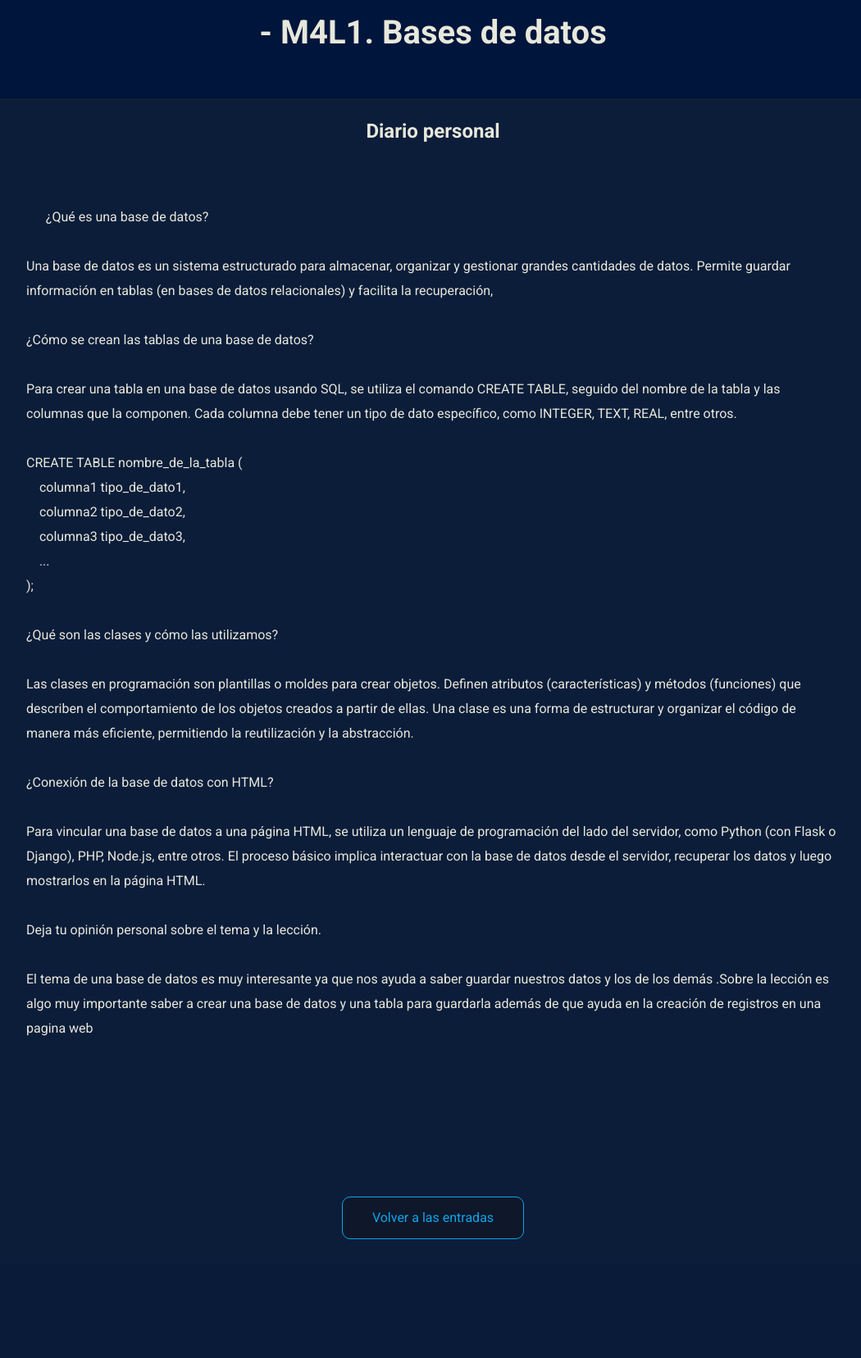
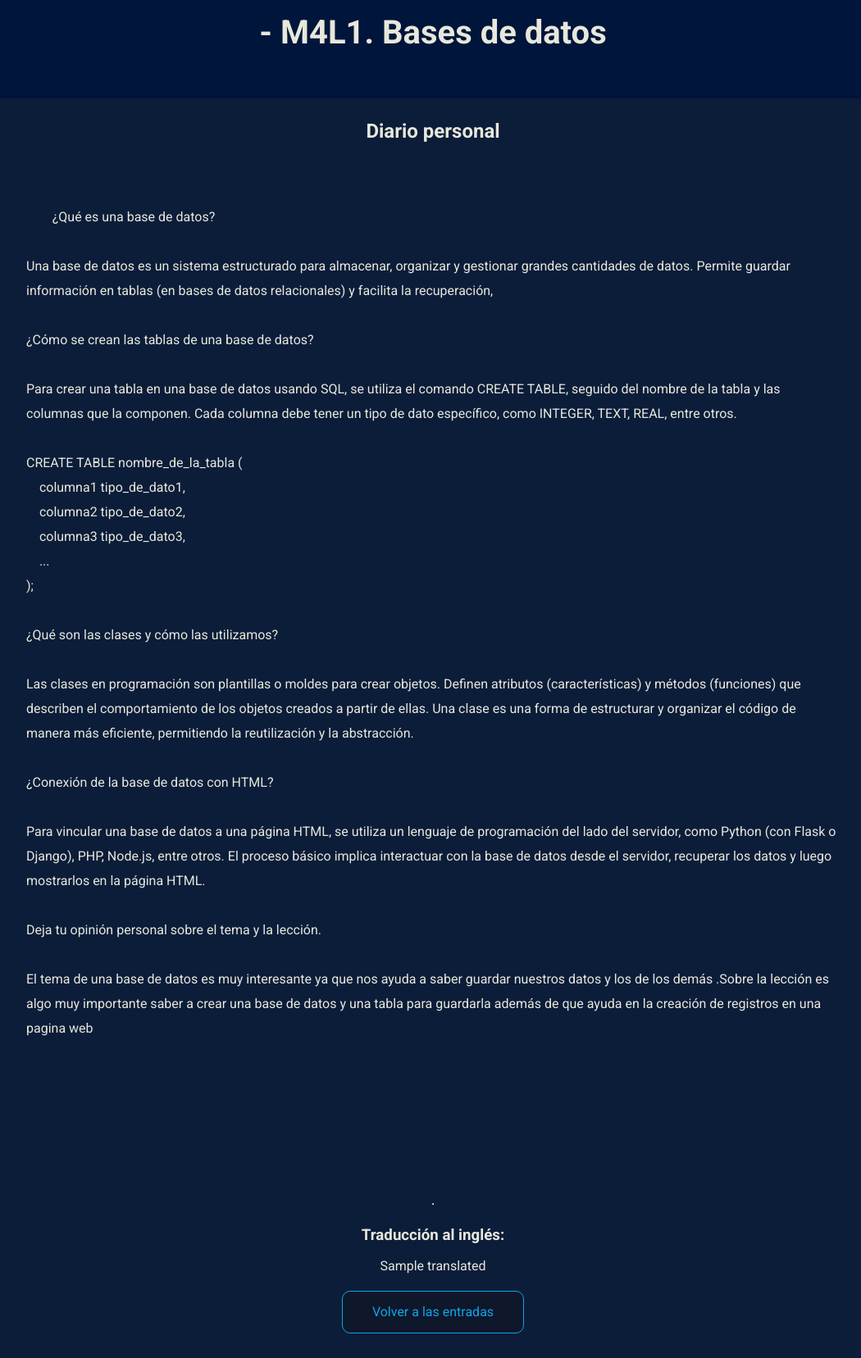
Before and after one commit to Fedetupanaaa/diary-esp-main, a Flask app: template templates/card.html in a window 1280 px wide. Shown: the part 70-1727 px from the top of the page at 82% size, without its empty margins (112-1162 px from the left). Before the commit the page ends 1582 px from the top, so only its background shows below. Run offline with Flask 3, Linux system fonts and the light colour scheme; the template is opened without the code that fills it: values that come from a table or form of the project are taken from there, most other values are stand-ins (such as "Sample title", 1, 10 or a date in 2020).

Commit message:
Update card.html

```diff
--- a/templates/card.html
+++ b/templates/card.html
@@ -8,7 +8,7 @@
   >
   <meta http-equiv="X-UA-Compatible" content="ie=edge">
   <link rel="stylesheet" href="../static/css/style.css">
-  <title>La biblioteca del programador</title>
+  <title>La biblioteca</title>
 </head>
 <body>
   <header class="header">
@@ -18,22 +18,32 @@
           <a href="">
             <img src="../static/img/login.svg" alt="login" width="20" height="20">
           </a>
+        </li>
     </ul>
   </header>
   <main class="main">
     {% block content %}
-    <h1 class="main__title">{{card.title}}</h1>
+    <h1 class="main__title">{{ card.title }}</h1>
     <div class="main__block">
-      <h2 class="main__subtitle">{{card.subtitle}}</h2>
+      <h2 class="main__subtitle">{{ card.subtitle }}</h2>
       <div class="main__text">
-      {{card.text}}
+        {{ card.text }}
       </div>
+
+      {% if translated %}
+        <hr>
+        <h3>Traducción al inglés:</h3>
+        <p>{{ translated }}</p>
+      {% else %}
+        <a class="main__link" href="/translate/{{ card.id }}">Traducir al inglés  (ACTUALMENTE NO FUNCIONAL)</a>
+      {% endif %}
+
+      <br>
       <a class="main__link" href="/">Volver a las entradas</a>
     </div>
   </main>
   {% endblock %}
   <footer>
-
   </footer>
 </body>
 </html>
```
